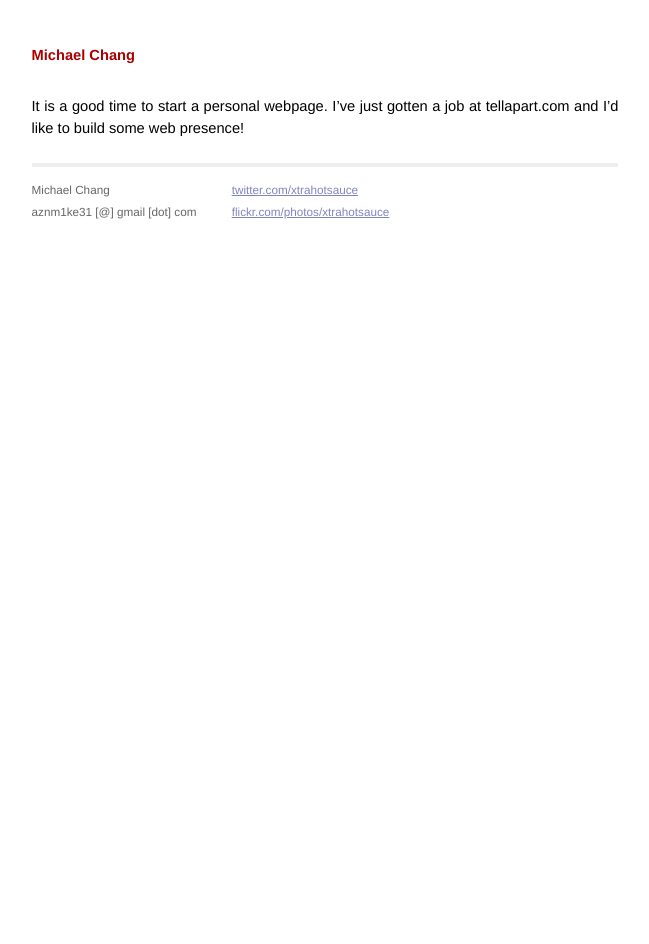
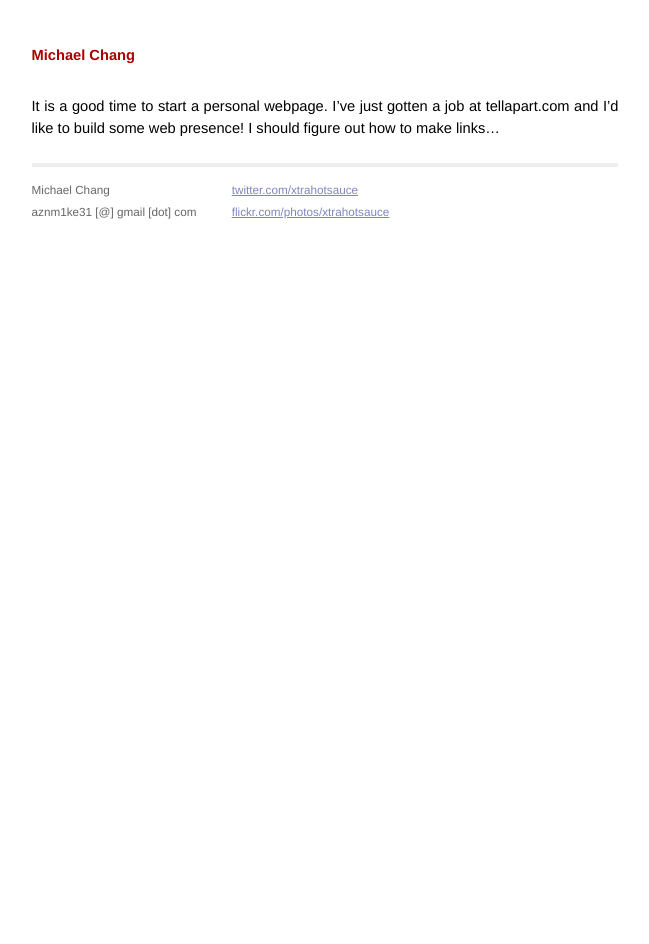
Before and after one commit to mcchang/homepage, a Jekyll site: the page built from _posts/2011-03-06-first-post.md, in a window 1280 px wide. Shown: the whole page, without its empty margins (315-964 px from the left). Built offline with Jekyll 4.4.1, drawn with Linux system fonts in a browser that asks for light colours; Markdown is read by kramdown in place of the engine named in the settings.

```diff
--- a/_posts/2011-03-06-first-post.md
+++ b/_posts/2011-03-06-first-post.md
@@ -2,4 +2,4 @@
 layout: post
 title: This is my first post!
 ---
-It is a good time to start a personal webpage.  I've just gotten a job at tellapart.com and I'd like to build some web presence!
+It is a good time to start a personal webpage.  I've just gotten a job at tellapart.com and I'd like to build some web presence!  I should figure out how to make links...
```
